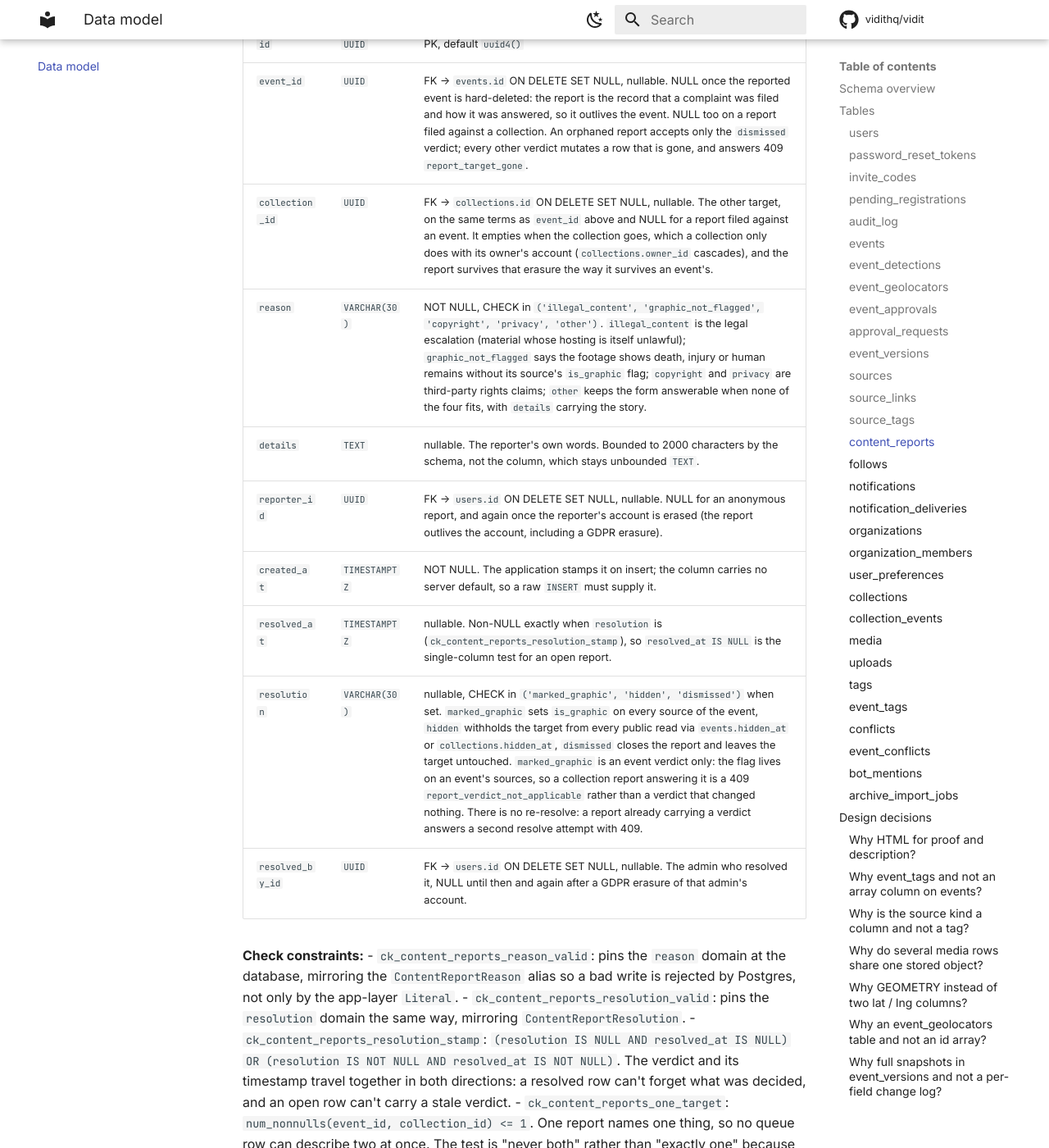
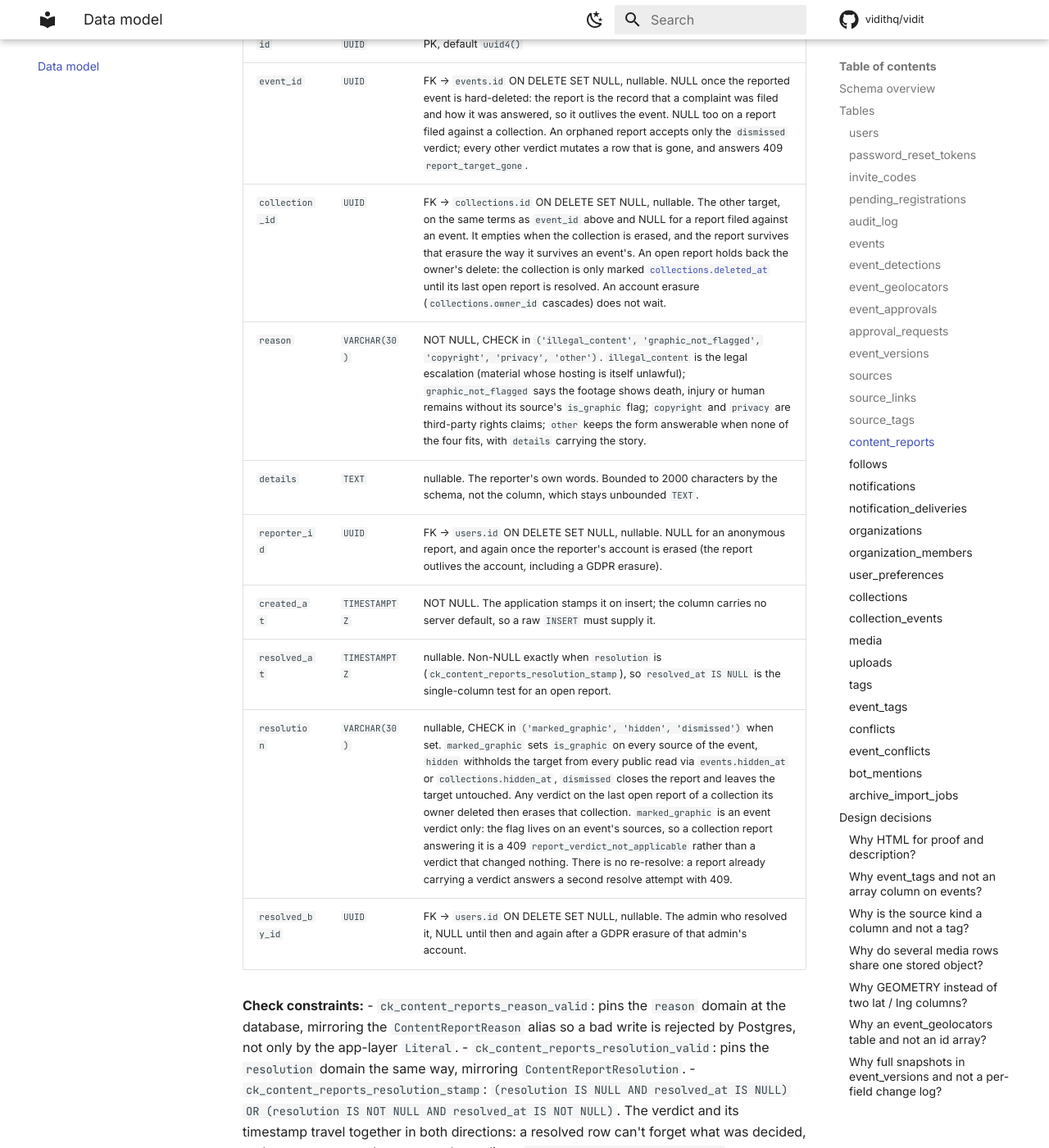
Before and after one commit to vidithq/vidit, an MkDocs documentation site: the page built from docs/data-model.md, in a window 1280 px wide and 1400 px high, scrolled down 24771 px. Shown: the whole window at 82% size. Built offline with MkDocs 1.6.1 and Material for MkDocs 9.7.7, drawn with Linux system fonts in a browser that asks for light colours; comment, search, counter and statistics services are not loaded; some of the changed text lies outside the part shown.

Commit message:
docs: describe a collection pending erasure under an open report
Co-Authored-By: Claude Opus 5.5 <noreply@anthropic.com>
Signed-off-by: vidit-admin <admin@vidit.app>

```diff
--- a/docs/data-model.md
+++ b/docs/data-model.md
@@ -937,13 +937,13 @@ One row names one target, through `event_id` or `collection_id`. Two real foreig
 |--------|------|-------------|
 | `id` | `UUID` | PK, default `uuid4()` |
 | `event_id` | `UUID` | FK → `events.id` ON DELETE SET NULL, nullable. NULL once the reported event is hard-deleted: the report is the record that a complaint was filed and how it was answered, so it outlives the event. NULL too on a report filed against a collection. An orphaned report accepts only the `dismissed` verdict; every other verdict mutates a row that is gone, and answers 409 `report_target_gone`. |
-| `collection_id` | `UUID` | FK → `collections.id` ON DELETE SET NULL, nullable. The other target, on the same terms as `event_id` above and NULL for a report filed against an event. It empties when the collection goes, which a collection only does with its owner's account (`collections.owner_id` cascades), and the report survives that erasure the way it survives an event's. |
+| `collection_id` | `UUID` | FK → `collections.id` ON DELETE SET NULL, nullable. The other target, on the same terms as `event_id` above and NULL for a report filed against an event. It empties when the collection is erased, and the report survives that erasure the way it survives an event's. An open report holds back the owner's delete: the collection is only marked [`collections.deleted_at`](#collections) until its last open report is resolved. An account erasure (`collections.owner_id` cascades) does not wait. |
 | `reason` | `VARCHAR(30)` | NOT NULL, CHECK in `('illegal_content', 'graphic_not_flagged', 'copyright', 'privacy', 'other')`. `illegal_content` is the legal escalation (material whose hosting is itself unlawful); `graphic_not_flagged` says the footage shows death, injury or human remains without its source's `is_graphic` flag; `copyright` and `privacy` are third-party rights claims; `other` keeps the form answerable when none of the four fits, with `details` carrying the story. |
 | `details` | `TEXT` | nullable. The reporter's own words. Bounded to 2000 characters by the schema, not the column, which stays unbounded `TEXT`. |
 | `reporter_id` | `UUID` | FK → `users.id` ON DELETE SET NULL, nullable. NULL for an anonymous report, and again once the reporter's account is erased (the report outlives the account, including a GDPR erasure). |
 | `created_at` | `TIMESTAMPTZ` | NOT NULL. The application stamps it on insert; the column carries no server default, so a raw `INSERT` must supply it. |
 | `resolved_at` | `TIMESTAMPTZ` | nullable. Non-NULL exactly when `resolution` is (`ck_content_reports_resolution_stamp`), so `resolved_at IS NULL` is the single-column test for an open report. |
-| `resolution` | `VARCHAR(30)` | nullable, CHECK in `('marked_graphic', 'hidden', 'dismissed')` when set. `marked_graphic` sets `is_graphic` on every source of the event, `hidden` withholds the target from every public read via `events.hidden_at` or `collections.hidden_at`, `dismissed` closes the report and leaves the target untouched. `marked_graphic` is an event verdict only: the flag lives on an event's sources, so a collection report answering it is a 409 `report_verdict_not_applicable` rather than a verdict that changed nothing. There is no re-resolve: a report already carrying a verdict answers a second resolve attempt with 409. |
+| `resolution` | `VARCHAR(30)` | nullable, CHECK in `('marked_graphic', 'hidden', 'dismissed')` when set. `marked_graphic` sets `is_graphic` on every source of the event, `hidden` withholds the target from every public read via `events.hidden_at` or `collections.hidden_at`, `dismissed` closes the report and leaves the target untouched. Any verdict on the last open report of a collection its owner deleted then erases that collection. `marked_graphic` is an event verdict only: the flag lives on an event's sources, so a collection report answering it is a 409 `report_verdict_not_applicable` rather than a verdict that changed nothing. There is no re-resolve: a report already carrying a verdict answers a second resolve attempt with 409. |
 | `resolved_by_id` | `UUID` | FK → `users.id` ON DELETE SET NULL, nullable. The admin who resolved it, NULL until then and again after a GDPR erasure of that admin's account. |
 
 **Check constraints:**
@@ -1108,6 +1108,7 @@ A named, curated set of events one analyst is credited on, as owner or as a co-g
 | `description` | `TEXT` | NOT NULL. What the collection holds, written by the owner on the create and on every edit as sanitized HTML, the same sanitizer [`events.proof`](#events) takes, minus images. |
 | `description_text` | `TEXT` | NOT NULL. The plain-text projection of `description`, written beside it on every write from `services/sanitize.html_text`. Stored rather than derived per read because the collections search index is a GIN over it: a `to_tsvector` over the HTML would index tag names and entities instead of the words the owner wrote. It is also what a surface with no room for rich text prints, and what the API caps at 500 characters, the figure [`users.bio`](#users) takes for the same class of body; there is no database constraint, so changing the cap does not require a migration. The API floor is 1 character after whitespace is stripped. |
 | `hidden_at` | `TIMESTAMPTZ` | nullable. Takedown: NULL = visible, timestamp = withheld from every read but an admin's, the owner's included. The same reversible axis [`events.hidden_at`](#events) carries. Set by `DELETE /admin/collections/{id}`, by `PATCH /admin/collections/{id}/moderation` with `hidden: true`, or by resolving a [content report](#content_reports) filed against the collection as `hidden`. Cleared only by `PATCH /admin/collections/{id}/moderation` with `hidden: false`. |
+| `deleted_at` | `TIMESTAMPTZ` | nullable. Pending erasure: the owner deleted the collection while an open [content report](#content_reports) named it. Withheld from every read but an admin's, the owner's included, and never cleared. Resolving the last open report erases the row. |
 | `created_at` | `TIMESTAMPTZ` | NOT NULL |
 | `updated_at` | `TIMESTAMPTZ` | NOT NULL, SQLAlchemy `onupdate` stamp |
 
@@ -1122,6 +1123,8 @@ A named, curated set of events one analyst is credited on, as owner or as a co-g
 **Counts and the date range are computed per read.** `event_count` is the number of showable items, `first_date` and `last_date` the smallest and largest `occurred_date` among them. Nothing is stored, so no write path can leave a stale figure behind.
 
 **The card mosaic is computed, not stored.** A collection carries no cover column and no cover object. The `cover` field of the read is up to four tiles taken off the items themselves: walk the showable items in chronological order, skip one flagged `is_graphic`, take each remaining item's card media (`services/thumbnails.pick_thumbnail`, preferring an image over a clip on an item carrying both), and stop at four. A graphic item is skipped rather than ending the walk, so a card never shows death or injury to a reader who did not open the item. The list is empty when no item qualifies. See [`api.md`](api.md#get-collectionsid).
+
+**An open report holds back the owner's delete.** `services/collections.delete_collection` erases the row, its memberships with it, unless an open [content report](#content_reports) names the collection. Then it only stamps `deleted_at`, so the moderators keep the evidence and the owner cannot erase reported content to repeat it. `services/reports.resolve_report` erases the row once the last open report on it is resolved, whatever the verdict. Both lock the collection row before they count the open reports, so a delete and a verdict that race never leave a deleted collection with no open report. The owner's write verbs answer 404 on a collection pending erasure, an admin's included.
 
 **The credit invariant lives in the service.** An event joins only the collections of an analyst it credits (`services/event_filters.credited_to`), which spans three tables and so is no CHECK: `services/collections.ensure_collectable` enforces it, and an attempt to shelve an event that does not credit you is a 403. Removing a co-geolocator deletes that analyst's memberships of the event in the same transaction. See [`api.md`](api.md#collections).
 
```
Also changed, not shown: CHANGELOG.md (+1 -0 lines), docs/api.md (+18 -13 lines).
